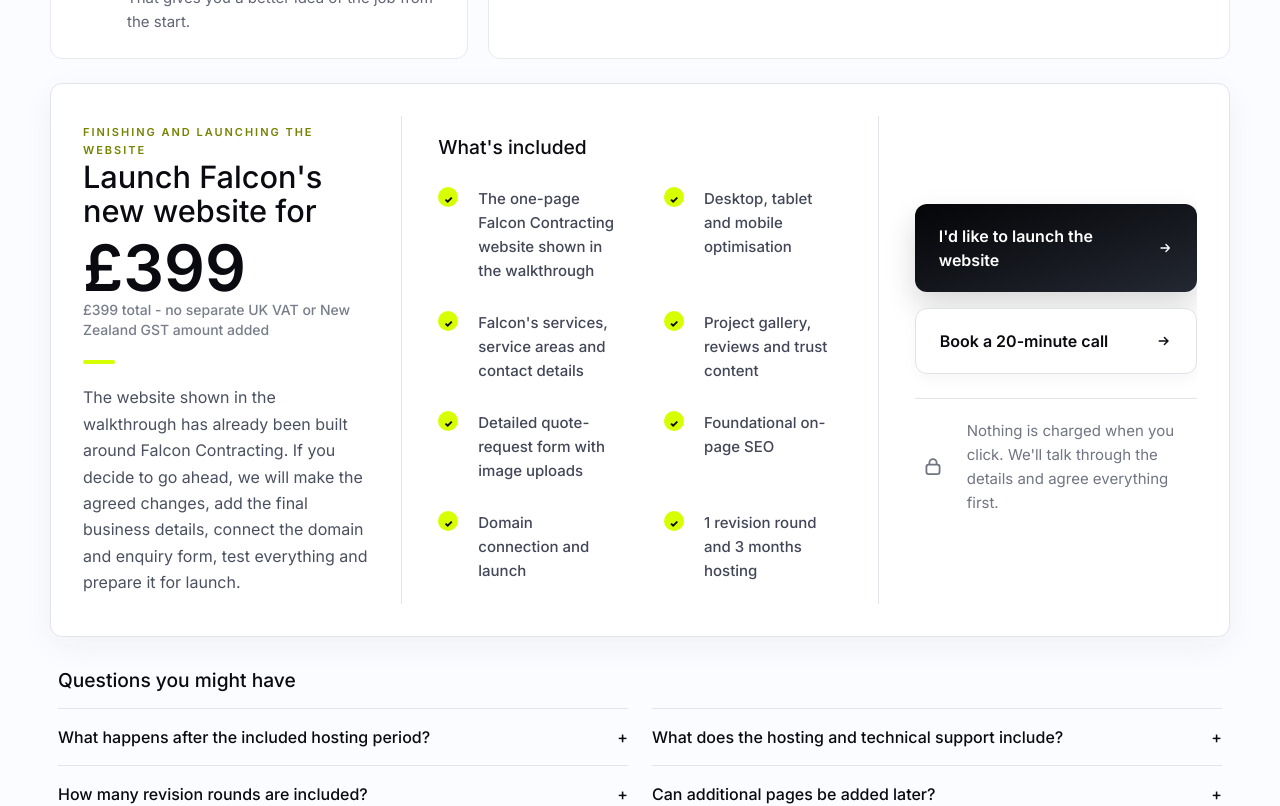
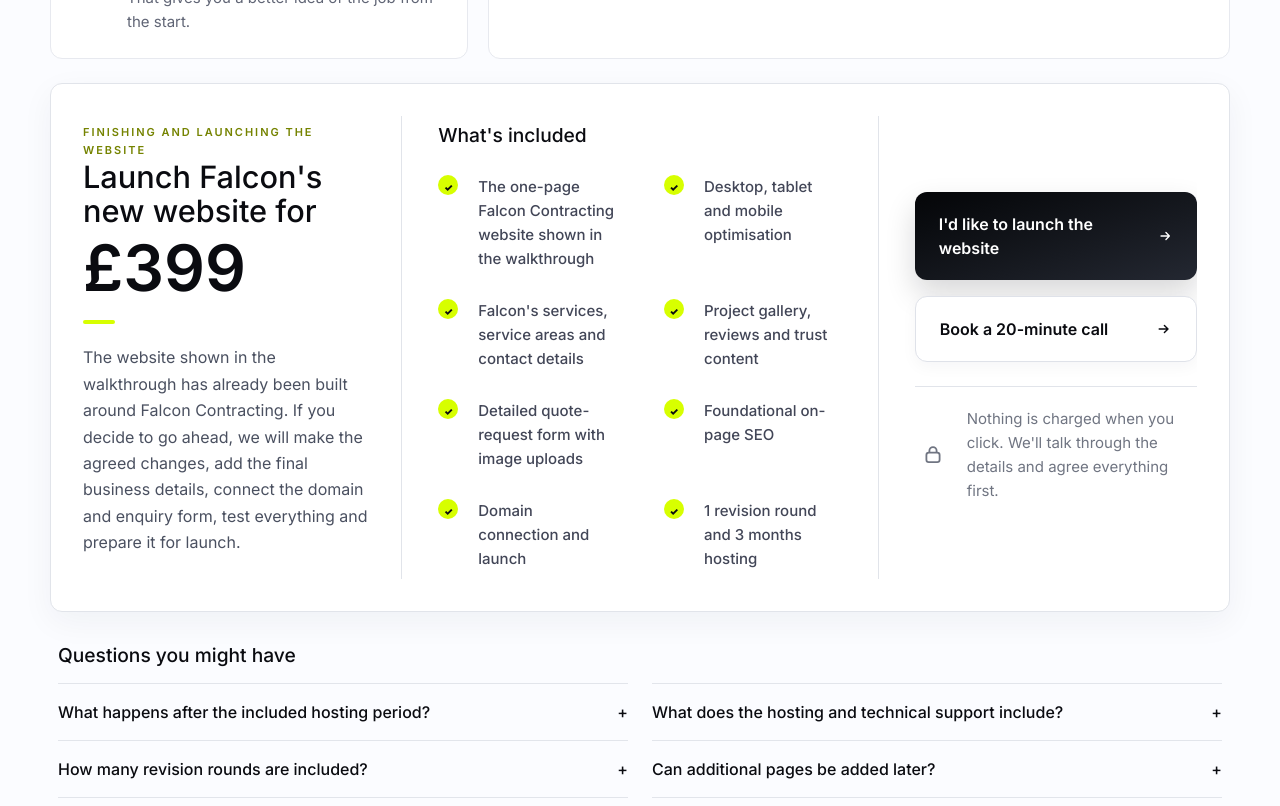
Before and after one commit to algora-dev/t3-labs, a Next.js app: page /proposal/falcon-contracting-wp-000205 in a window 1280 px wide. Shown: the part 4233-5039 px from the top of the page. Built offline with nearby package versions, Linux system fonts and the light colour scheme.

Commit message:
Remove default tax line from proposal package

```diff
--- a/components/templates/proposal-page.tsx
+++ b/components/templates/proposal-page.tsx
@@ -195,7 +195,7 @@
 
           <section id="package" className="rounded-xl border border-[#e1e4ea] bg-white p-6 shadow-[0_10px_32px_rgba(24,31,51,0.05)] sm:p-8" onMouseEnter={() => track(proposal, "offer_viewed")}>
             <div className="proposal-package-grid gap-0 overflow-hidden">
-              <div className="py-2 md:pr-7 lg:pr-8"><p className="text-[11px] font-semibold uppercase tracking-[0.18em] text-[#758300]">{copy.packageLabel ?? "Website launch package"}</p><h2 className="proposal-package-heading mt-3">{copy.packageHeading ?? "Launch this website for"} <span className="proposal-package-price">{proposal.package.priceLabel}</span></h2><p className="mt-1 text-sm font-medium text-[#777d89]">{proposal.package.vatLabel ?? websitePackageTerms.vatStatus}</p><div className="mt-5 h-1 w-8 rounded-full bg-[#d7ff00]" /><div className="proposal-body mt-5 grid gap-3">{copy.packageIntro ? <p>{copy.packageIntro}</p> : <><p>The working website concept shown in your walkthrough has already been built for <strong className="font-medium text-[#0a0b10]">{companyName}</strong>.</p><p>If you decide to proceed, we will apply the agreed revisions, connect your domain and enquiry form, complete the final checks and prepare it for launch.</p></>}</div></div>
+              <div className="py-2 md:pr-7 lg:pr-8"><p className="text-[11px] font-semibold uppercase tracking-[0.18em] text-[#758300]">{copy.packageLabel ?? "Website launch package"}</p><h2 className="proposal-package-heading mt-3">{copy.packageHeading ?? "Launch this website for"} <span className="proposal-package-price">{proposal.package.priceLabel}</span></h2>{proposal.package.vatLabel ? <p className="mt-1 text-sm font-medium text-[#777d89]">{proposal.package.vatLabel}</p> : null}<div className="mt-5 h-1 w-8 rounded-full bg-[#d7ff00]" /><div className="proposal-body mt-5 grid gap-3">{copy.packageIntro ? <p>{copy.packageIntro}</p> : <><p>The working website concept shown in your walkthrough has already been built for <strong className="font-medium text-[#0a0b10]">{companyName}</strong>.</p><p>If you decide to proceed, we will apply the agreed revisions, connect your domain and enquiry form, complete the final checks and prepare it for launch.</p></>}</div></div>
               <div className="grid content-center border-y border-[#e1e4ea] py-6 md:border-x md:border-y-0 md:px-7 md:py-2 lg:px-9"><p className="proposal-card-title">What&apos;s included</p><ul className="mt-7 grid gap-x-12 gap-y-7 sm:grid-cols-2">{includedItems.map((item) => <li key={item} className="flex items-start gap-5 text-[15px] font-medium leading-6 text-[#424657]"><Check />{item}</li>)}</ul></div>
               <div className="grid content-center gap-4 py-6 md:pl-7 md:py-2 lg:pl-9"><Button onClick={openLaunch} className="min-h-20 !justify-between !rounded-xl !px-6 !py-5 !text-left !text-base"><span>{launchButtonLabel}</span><Arrow /></Button><Button href={proposal.actions.calendlyUrl} secondary onClick={() => track(proposal, "calendly_clicked")} className="min-h-20 !justify-between !rounded-xl !px-6 !py-5 !text-left !text-base">Book a {callMinutes}-minute call <Arrow /></Button>{proposal.actions.interactivePreviewRequestUrl ? <Button href={proposal.actions.interactivePreviewRequestUrl} secondary onClick={() => track(proposal, "interactive_preview_requested")}>Ask to click through the concept</Button> : null}<div className="mt-2 border-t border-[#e1e4ea] pt-5"><p className="flex items-center gap-4 text-[15px] leading-6 text-[#707582]"><span className="flex h-9 w-9 shrink-0 items-center justify-center [&>svg]:h-6 [&>svg]:w-6"><Lock /></span><span>Nothing is charged when you click. We&apos;ll talk through the details and agree everything first.</span></p></div></div>
             </div>
```
